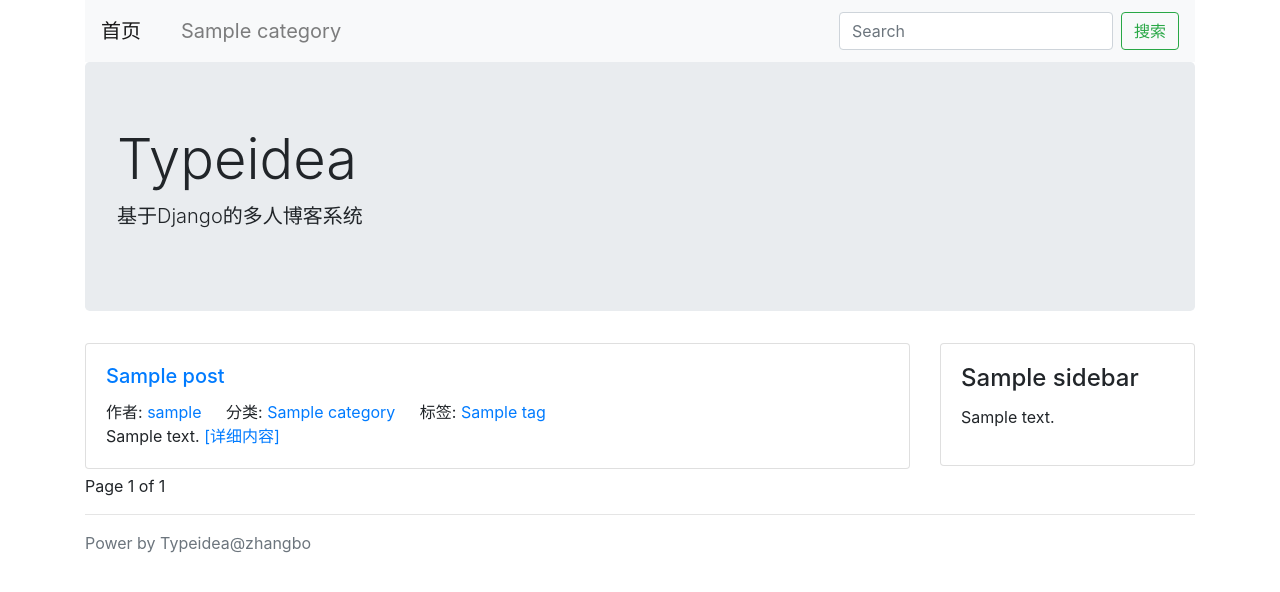
After one commit to zzzboxiao/typeidea, a Django app: a page that uses typeidea/typeidea/themes/bootstrap/templates/blog/base.html in a window 1280 px wide. The commit adds this page. Shown: the top 592 px of the page. Run offline with Django 3.2, Linux system fonts and the light colour scheme; tables that the repository leaves empty hold one stand-in row (values such as "Sample post"); parts of the project's set-up code (start-up, migrations or seed data) failed here and were passed over; some libraries are stand-ins or nearby versions.

Commit message:
完成博客系统基本展示文章功能

```diff
--- a/typeidea/blog/models.py
+++ b/typeidea/blog/models.py
@@ -141,6 +141,7 @@ class Post(models.Model):
   @classmethod
   def latest_posts(cls):
     queryset = cls.objects.filter(status=cls.STATUS_NORMAL)
+    return queryset
 
   @classmethod
   def hot_posts(cls):
--- a/typeidea/blog/views.py
+++ b/typeidea/blog/views.py
@@ -1,10 +1,122 @@
-from django.shortcuts import render
+from django.shortcuts import render,get_object_or_404
 from django.http import HttpResponse
+from django.views.generic import DetailView,ListView
+from django.db.models import Q
 
 from .models import Post, Tag, Category
 from config.models import SideBar
 
 
+"""
+class-based view 的处理流程
+class-based view 对外暴露的接口是 as_view
+《Django企业开发实战 高效Python Web框架指南》 7.6.2总结
+
+get_context_data 方法, 用来获取上下文数据并最终将其传入模板
+get_queryset 方法, 用来获取指定 Model 或 QuerySet 的数据
+
+"""
+
+class CommonViewMixin:
+  def get_context_data(self, **kwargs):
+    context = super().get_context_data(**kwargs)
+    context.update({
+      'sidebars': SideBar.get_all()
+    })
+    context.update(Category.get_navs())
+    print('===>',context)
+    return context
+
+
+class IndexView(CommonViewMixin,ListView):
+  queryset = Post.latest_posts()
+  paginate_by = 5   # 每一页显示的文章数量
+  context_object_name = 'post_list'   # 如果不设置此项, 在模板中需要使用object_list变量
+  template_name = 'blog/list.html'
+
+
+class PostDetailView(CommonViewMixin,DetailView):
+    queryset = Post.latest_posts()
+    context_object_name = 'post'    # 如果不设置此项, 在模板中需要使用object_list变量
+    """
+      pk_url_kwarg 是 设置从URL定义中获取数据的参数名，不设置该变量，则默认为 pk, 例子如下
+      url(r'^post/(?P<pk>\d+).html', PostDetailView.as_view(), name='post-detail')
+
+      因此，如果要使用 pk_url_kwarg = 'post_id'，则必须将 URL 路径修改为:
+      url(r'^post/(?P<post_id>\d+).html', PostDetailView.as_view(), name='post-detail')
+    """
+    # pk_url_kwarg = 'post_id'
+    template_name = "blog/detail.html"
+
+
+class PostListView(ListView):
+    queryset = Post.latest_posts()
+    paginate_by = 1
+    context_object_name = 'post_list'  # 如果不设置此项, 在模板中需要使用object_list变量
+    template_name = "blog/list.html"
+
+
+class CategoryView(IndexView):
+  def get_context_data(self, **kwargs):
+      context = super().get_context_data(**kwargs)
+      category_id = self.kwargs.get('category_id')  # 从URL定义中获取数据
+      category = get_object_or_404(Category, pk=category_id)
+      context.update({
+        'category': category
+      })
+      return context
+
+  def get_queryset(self):
+    """ 重写queryset,根据分类过滤 """
+    queryset = super().get_queryset()
+    category_id = self.kwargs.get('category_id') # 从URL定义中获取数据
+    return queryset.filter(category_id=category_id)
+
+
+class TagView(IndexView):
+  def get_context_data(self, **kwargs):
+      context = super().get_context_data(**kwargs)
+      tag_id = self.kwargs.get('tag_id')   # 从URL定义中获取数据
+      tag = get_object_or_404(Tag, pk=tag_id)
+      context.update({
+        'tag': tag
+      })
+      return context
+
+  def get_queryset(self):
+    """ 重写queryset,根据分类过滤 """
+    queryset = super().get_queryset()
+    tag_id = self.kwargs.get('tag_id') # 从URL定义中获取数据
+    return queryset.filter(tag_id=tag_id)
+
+
+class SearchView(IndexView):
+  def get_context_data(self, **kwargs):
+    context = super().get_context_data(**kwargs)
+    context.update({
+      'keyword': self.request.GET.get('keyword', '')
+    })
+    return context
+
+  def get_queryset(self):
+      queryset = super().get_queryset()
+      keyword = self.request.GET.get('keyword')
+      if not keyword:
+        return queryset
+      return queryset.filter(Q(title__icontains=keyword) | Q(desc__icontains=keyword))
+
+
+class AuthorView(IndexView):
+  def get_queryset(self):
+      queryset = super().get_queryset()
+      author_id = self.kwargs.get('owner_id')
+      return queryset.filter(owner__id=author_id)
+
+
+
+
+
+"""
 def post_list(request, category_id=None, tag_id=None):
   tag = None
   category = None
@@ -36,3 +148,4 @@ def post_detail(request, post_id):
   }
   context.update(Category.get_navs())
   return render(request, 'blog/detail.html', context=context)
+"""
--- a/typeidea/config/models.py
+++ b/typeidea/config/models.py
@@ -1,6 +1,6 @@
 from django.db import models
 from django.contrib.auth.models import User
-
+from django.template.loader import render_to_string
 
 
 class Link(models.Model):
@@ -32,11 +32,16 @@ class SideBar(models.Model):
     (STATUS_HIDE, '隐藏')
   )
 
+  DISPLAY_HTML = 1
+  DISPLAY_LATEST = 2
+  DISPLAY_HOT = 3
+  DISPLAY_COMMENT = 4
+
   SIDE_TYPE = (
-    (1, 'HTML'),
-    (2, '最新文章'),
-    (3, '最热文章'),
-    (4, '最近评论')
+    (DISPLAY_HTML, 'HTML'),
+    (DISPLAY_LATEST, '最新文章'),
+    (DISPLAY_HOT, '最热文章'),
+    (DISPLAY_COMMENT, '最近评论')
   )
 
   title = models.CharField(max_length=50, verbose_name='标题')
@@ -53,3 +58,30 @@ class SideBar(models.Model):
   @classmethod
   def get_all(cls):
     return cls.objects.filter(status=cls.STATUS_SHOW)
+
+  # @property 可以将python定义的函数“当做”属性访问，从而提供更加友好访问方式
+  @property
+  def content_html(self):
+    """ 直接渲染模板 """
+    from blog.models import Post   # 避免循环引用
+    from comment.mdoels import Comment
+
+    result = ''
+    if self.display_type == self.DISPLAY_HTML:
+      result = self.content
+    elif self.display_type == self.DISPLAY_LATEST:
+      context = {
+        'posts': Post.latest_posts()
+      }
+      result = render_to_string('config/blocks/sidebar_posts.html',context)
+    elif self.display_type == self.DISPLAY_HOT:
+      context = {
+        'posts': Post.hot_posts()
+      }
+      result = render_to_string('config/blocks/sidebar_posts.html',context)
+    elif self.display_type == self.DISPLAY_COMMENT:
+      context = {
+        'comments': Comment.objects.filter(status=Comment.STATUS_NORMAL)
+      }
+      result = render_to_string('config/blocks/sidebar_comments.html',context)
+    return result
--- /dev/null
+++ b/typeidea/typeidea/themes/bootstrap/templates/blog/base.html
@@ -0,0 +1,79 @@
+<!DOCTYPE html>
+<html lang="en">
+<head>
+  <meta charset="UTF-8">
+  <meta http-equiv="X-UA-Compatible" content="IE=edge">
+  <meta name="viewport" content="width=device-width, initial-scale=1.0">
+  <title>
+    {% block title %}首页{% endblock %} - typeidea博客系统
+  </title>
+  <link rel="stylesheet" href="https://cdn.bootcss.com/bootstrap/4.0.0/css/bootstrap.css">
+  <style>
+    .post{
+      margin-bottom: 5px;
+    }
+    .nav-space{
+      margin-left: 16px;
+      font-size: 1.25rem;
+    }
+  </style>
+</head>
+<body>
+  <div class="container head">
+    <nav class="navbar navbar-expand-lg navbar-light bg-light">
+      <a class="navbar-brand" href="/">首页</a>
+      <div class="collapse navbar-collapse">  <!--id='navbarSupportedContent'-->
+        <ul class="navbar-nav mr-auto">
+          {% for cate in navs %}
+            <li class="nav-item nav-space">
+              <a class="nav-link" href="{% url 'category-list' cate.id %}">{{ cate.name }}</a>
+            </li>
+          {% endfor %}
+        </ul>
+        <form class="form-inline my-2 my-lg-0" method="GET" action='/search/'>
+          <input class="form-control mr-sm-2" type="search" name='keyword' placeholder="Search" aria-label="Search" value="{{keyword}}">
+          <button class="btn btn-outline-success" type="submit">搜索</button>
+        </form>
+      </div>
+    </nav>
+    <div class="jumbotron">
+      <h1 class="display-4">Typeidea</h1>
+      <p class="lead">基于Django的多人博客系统</p>
+    </div>
+  </div>
+  <div class="container main">
+    <div class="row">
+      <div class="col-9 post-list">
+        {% block main %}{% endblock %}
+      </div>
+      <div class="col-3">
+        {% block sidebar %}
+          {% for sidebar in sidebars %}
+            <div class='card sidebar'>
+              <div class="card-body">
+                <h4 class="card-title">{{ sidebar.title }}</h4>
+                <p>{{ sidebar.content_html }}</p>
+              </div>
+            </div>
+          {% endfor %}
+        {% endblock %}
+      </div>
+    </div>
+  </div>
+  <footer class="footer">
+    {% block footer %}
+      <div class="container">
+        <hr>
+        <nav class="nav category">
+          {% for cate in categories %}
+            <a class="nav-link" href="{% url 'category-list' cate.id %}">{{cacte.name}}</a>
+          {% endfor %}
+        </nav>
+      </div>
+      <div class="container power">
+        <span class="text-muted">Power by Typeidea@zhangbo</span>
+      </div>
+    {% endblock %}
+  </footer>
+</body>
+</html>
--- /dev/null
+++ b/typeidea/typeidea/themes/bootstrap/templates/blog/list.html
@@ -0,0 +1,48 @@
+{% extends "blog/base.html" %}
+
+{% block title %}
+  {% if tag %}
+    标签列表页: {{ tag.name }}
+  {% elif category %}
+    分类列表页: {{ category.name }}
+  {% else %}
+    首页
+  {% endif %}
+{% endblock %}
+
+{% block main %}
+  {% for post in post_list %}
+    <div class="card post">
+      <div class="card-body">
+        <h5 class="card-title">
+          <a href="{% url 'post-detail' post.id %}">{{ post.title }}</a>
+        </h5>
+        <span class="card-link">
+          作者: <a href="#">{{ post.owner.username }}</a>
+        </span>
+        <span class="card-link">
+          分类: <a href="{% url 'category-list' post.category.id %}">{{ post.category.name }}</a>
+        </span>
+        <span class="card-link">标签:
+          {% for tag in post.tag.all %}
+            <a href="{% url 'tag-list' tag.id %}">{{ tag.name }}</a>
+          {% endfor %}
+        </span>
+        <p class="card-text">
+          {{ post.desc }} <a href="{% url 'post-detail' post.id %}">[详细内容]</a>
+        </p>
+      </div>
+    </div>
+  {% endfor %}
+  {% if page_obj %}
+    {% if page_obj.has_previous %}
+      <a href="?page={{ page_obj.previous_page_number }}">上一页</a>
+    {% endif %}
+
+    Page {{ page_obj.number }} of {{ paginator.num_pages }}
+
+    {% if page_obj.has_next %}
+      <a href="?page={{ page_obj.next_page_number }}">下一页</a>
+    {% endif %}
+  {% endif %}
+{% endblock %}
--- a/typeidea/typeidea/urls.py
+++ b/typeidea/typeidea/urls.py
@@ -19,16 +19,32 @@ from django.conf.urls import url
 
 
 from .custom_site import custom_site
-from blog.views import post_list, post_detail
 from config.views import links
 
+from blog.views import (
+    IndexView, CategoryView, TagView, PostDetailView, SearchView, AuthorView
+)
 
+from config.views import LinkListView
+
+
+# reverse 的作用就是通过 name 反向解析成 URL
+"""
+pk=3的意思是主键 primary key = 3, 相当于 id=3
+在 URL 定义中，指定要匹配的参数 pk 来作为过滤 Post 数据的参数，从而产生这样的请求:
+    Post.objects.filter(pk=pk)
+"""
 urlpatterns = [
-    url(r'^$', post_list),
-    url(r'^category/(?P<category_id>\d+)/$', post_list),
-    url(r'^tag/(?P<tag_id>\d+)/$', post_list),
-    url(r'post/(?P<post_id>\d+).html$',post_detail),
-    url(r'^links/$',links),
-    url('^admin/', custom_site.urls),
-    url('^super_admin', admin.site.urls)
+    url(r'^$', IndexView.as_view(), name='index'),
+    url(r'^category/(?P<category_id>\d+)/$', CategoryView.as_view(), name='category-list'),
+    url(r'^tag/(?P<tag_id>\d+)/$', TagView.as_view(), name='tag-list'),
+    url(r'^post/(?P<pk>\d+).html', PostDetailView.as_view(), name='post-detail'),
+    # url(r'post/(?P<post_id>\d+).html$',post_detail, name='post-detail'),
+    url(r'^seatch/$', SearchView.as_view(), name='search'),
+    url(r'^author/(?P<owner_id>\d+)/$', AuthorView.as_view(), name='author'),
+
+    url(r'^links/$', LinkListView.as_view(), name='links'),
+
+    url('^admin/', custom_site.urls, name='admin'),
+    url('^super_admin', admin.site.urls, name='super-admin')
 ]
```
Also changed, not shown: typeidea/blog/admin.py (+8 -8 lines), typeidea/config/views.py (+8 -2 lines), typeidea/typeidea/settings/base.py (+8 -1 lines), typeidea/typeidea/templates/blog/detail.html (deleted, +0 -26 lines), typeidea/typeidea/themes/bootstrap/templates/blog/detail.html (added, +26 -0 lines), typeidea/typeidea/themes/bootstrap/templates/config/blocks/sidebar_comments.html (added, +19 -0 lines), typeidea/typeidea/themes/bootstrap/templates/config/blocks/sidebar_posts.html (added, +18 -0 lines), typeidea/typeidea/themes/bootstrap/templates/config/links.html (added, +24 -0 lines), typeidea/typeidea/themes/default/templates/blog/base.html (renamed from typeidea/typeidea/templates/blog/list.html, +8 -22 lines), typeidea/typeidea/themes/default/templates/blog/detail.html (added, +24 -0 lines), typeidea/typeidea/themes/default/templates/blog/list.html (added, +37 -0 lines), typeidea/typeidea/themes/default/templates/config/blocks/sidebar_comments.html (added, +19 -0 lines), typeidea/typeidea/themes/default/templates/config/blocks/sidebar_posts.html (added, +18 -0 lines).
